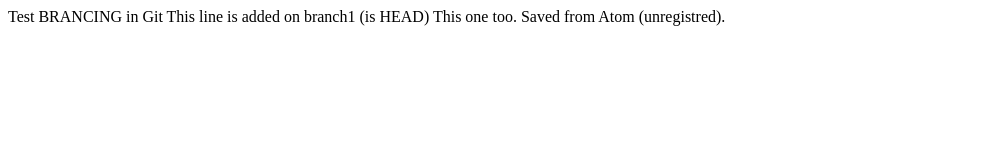
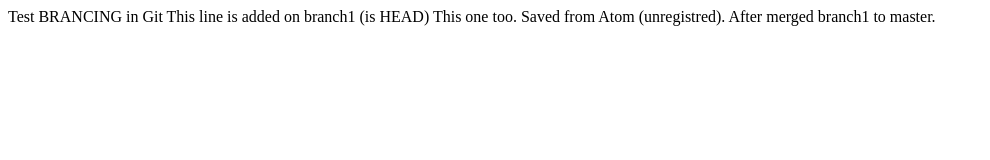
Before and after one commit to MariusMova/edx-cs50-web, a plain HTML site: page index1_lecture1.html in a window 1280 px wide. Shown: the whole page, without its empty margins (0-990 px from the left). Drawn offline with Linux system fonts and the light colour scheme.

Commit message:
changes in index1 after merge

```diff
--- a/index1_lecture1.html
+++ b/index1_lecture1.html
@@ -8,5 +8,6 @@
       This line is added on branch1 (is HEAD)
       This one too.
       Saved from Atom (unregistred).
+      After merged branch1 to master.
     </body>
 </html>
```
